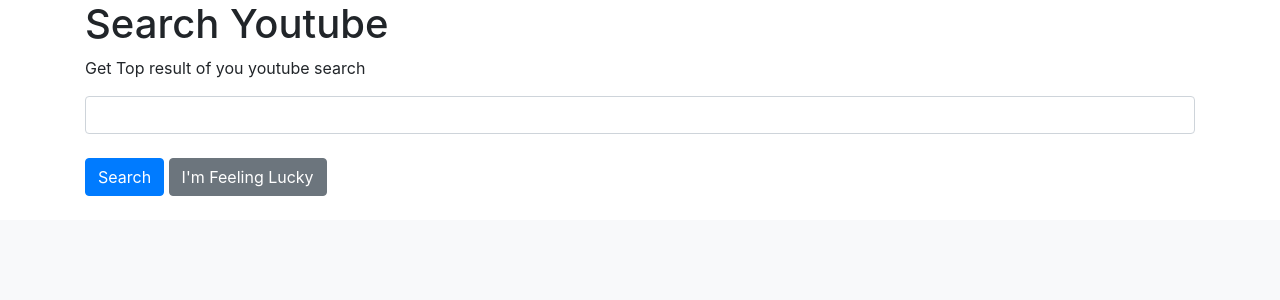
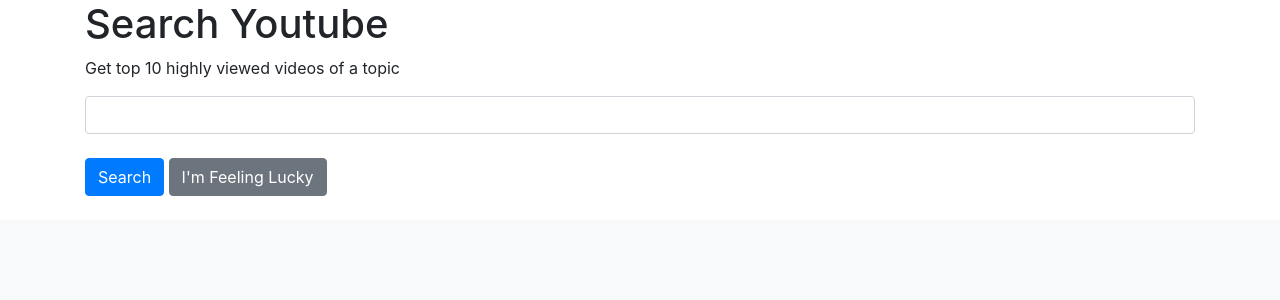
Before and after one commit to sowmyakulkarni2214/google, a Django app: page / in a window 1280 px wide. Shown: the top 300 px of the page. Run offline with Django 4.2, Linux system fonts and the light colour scheme; some libraries are stand-ins or nearby versions.

Commit message:
changed the text option

```diff
--- a/searchengine/templates/searchengine/search.html
+++ b/searchengine/templates/searchengine/search.html
@@ -32,7 +32,7 @@
   <section class="jumbotron-text-center">
     <div class = "container">
       <h1 class="jumbotron-heading">Search Youtube</h1>
-      <p class="lead-text-muted">Get Top result of you youtube search</p>
+      <p class="lead-text-muted">Get top 10 highly viewed videos of a topic</p>
       <form method="POST">
         {%csrf_token%}
     <div class="input-group mb-3">
```
